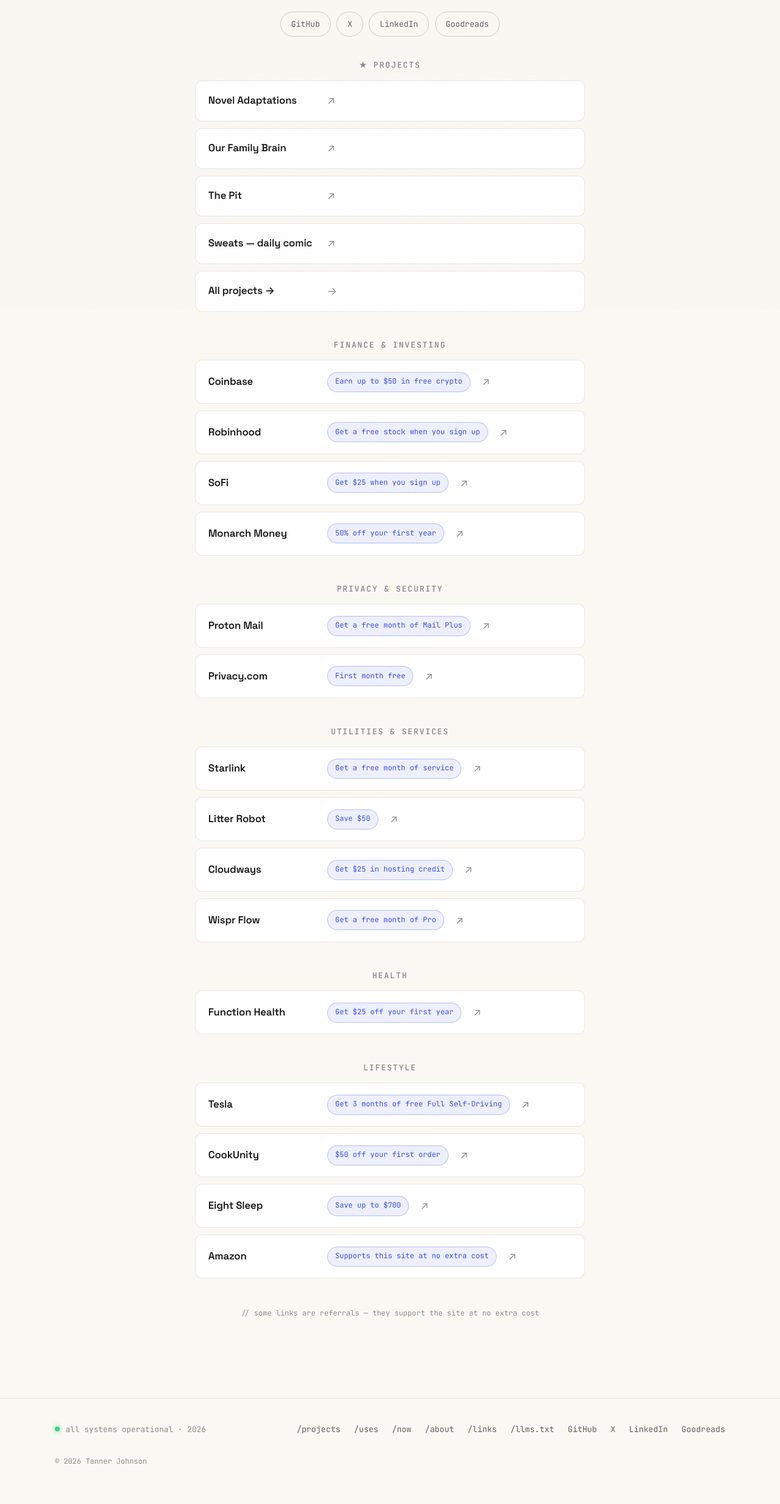
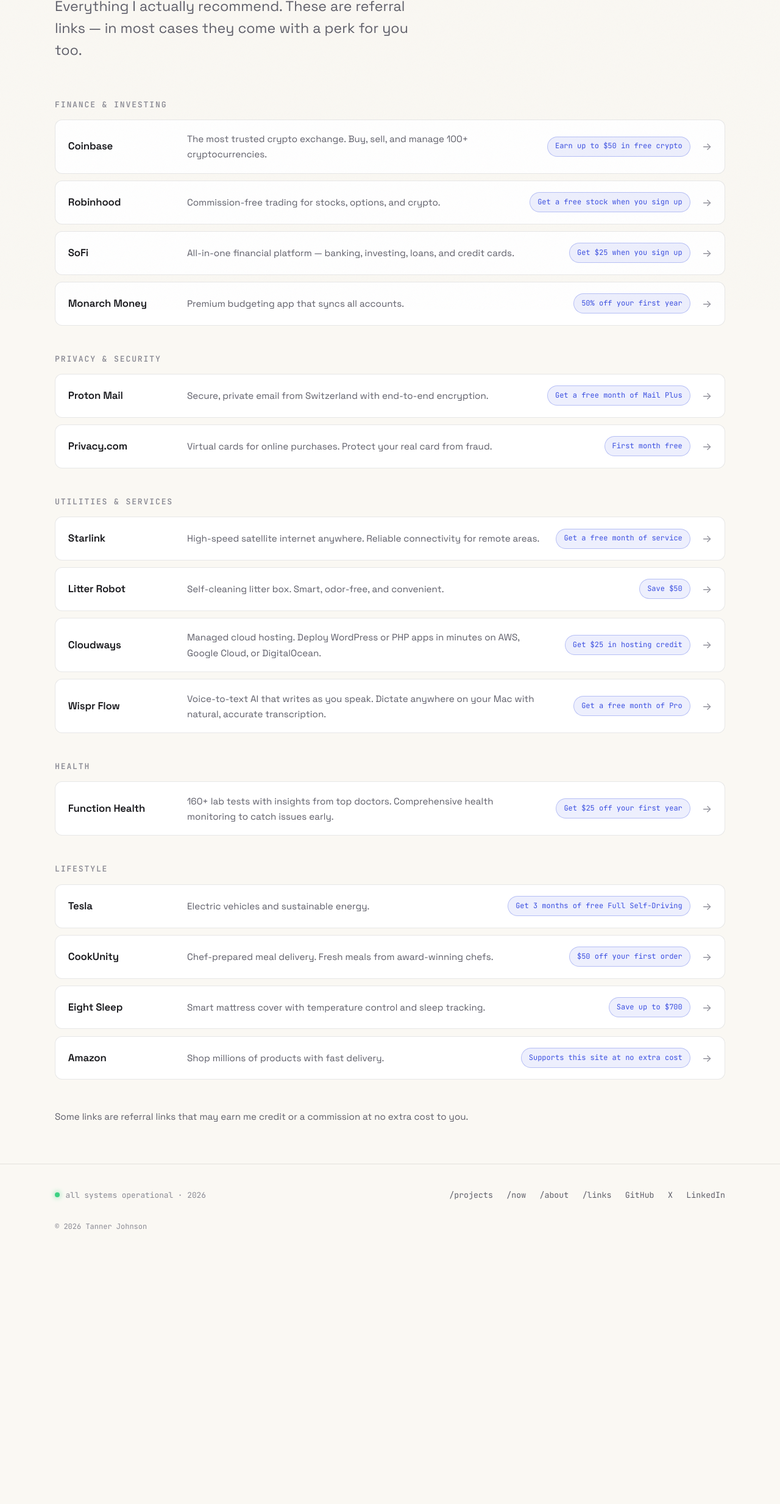
Before and after one commit to tannerwj/tannerwj.com, an Astro site: page /links in a window 1280 px wide. Shown: the part 292-2758 px from the top of the page at 61% size. After the commit the page ends 2374 px from the top, so only its background shows below. Built offline with nearby package versions, Linux system fonts and the light colour scheme; Astro itself is replaced by a stand-in of ours.

Commit message:
/links: remove projects/socials/header, full-width rows; delete /uses; footer drops llms.txt and Goodreads

```diff
--- a/src/components/Footer.astro
+++ b/src/components/Footer.astro
@@ -1,5 +1,7 @@
 ---
 import { socials } from "../data/links";
+
+const footerSocials = socials.filter((s) => s.name !== "Goodreads");
 ---
 
 <footer class="site-footer">
@@ -11,12 +13,10 @@
 
     <nav class="footer-links" aria-label="Footer">
       <a href="/projects">/projects</a>
-      <a href="/uses">/uses</a>
       <a href="/now">/now</a>
       <a href="/about">/about</a>
       <a href="/links">/links</a>
-      <a href="/llms.txt">/llms.txt</a>
-      {socials.map((s) => (
+      {footerSocials.map((s) => (
         <a href={s.url} target="_blank" rel="noopener">{s.name}</a>
       ))}
     </nav>
--- a/src/components/Terminal.astro
+++ b/src/components/Terminal.astro
@@ -36,7 +36,7 @@
 
     const responses = {
       help: [
-        "commands: whoami · projects · uses · now · theme · links · clear",
+        "commands: whoami · projects · now · theme · links · clear",
         "easter eggs: 0",
       ],
       whoami: ["tanner johnson — principal engineer.", "utah. ships weekly."],
@@ -44,7 +44,6 @@
         "flagships: noveladaptations.com · ourfamilybrain.com · pit.tannerwj.com · stars.tannerwj.com",
         "full index → /projects",
       ],
-      uses: ["no fixed stack — whatever tech fits the project.", "see /uses for what's in the mix."],
       now: ["building ai-native apps. running the pit. see /now for the rest."],
       links: ["friends? → /links has everything. you're welcome."],
       theme: ["theme toggled. you're welcome."],
--- a/src/data/links.ts
+++ b/src/data/links.ts
@@ -1,5 +1,5 @@
 /**
- * Referral / affiliate links for /uses and /links.
+ * Referral / affiliate links for /links.
  * To add a link: append to the right group. Keep the real referral URL —
  * friends use /links as a link-in-bio page, so every URL here must work.
  */
--- a/src/data/site.ts
+++ b/src/data/site.ts
@@ -12,7 +12,6 @@
 
 export const nav = [
   { href: "/projects", label: "Projects", key: "projects" },
-  { href: "/uses", label: "Uses", key: "uses" },
   { href: "/now", label: "Now", key: "now" },
   { href: "/about", label: "About", key: "about" },
   { href: "/links", label: "Links", key: "links" },
--- a/src/pages/index.astro
+++ b/src/pages/index.astro
@@ -79,11 +79,6 @@
         <span class="link-blurb">What I'm focused on lately — broad strokes, updated when it changes.</span>
         <span class="go" aria-hidden="true">→</span>
       </a>
-      <a class="link-row" href="/uses">
-        <span class="link-name">/uses</span>
-        <span class="link-blurb">The tools, services, and gear I actually use — plus referral links that get you a perk.</span>
-        <span class="go" aria-hidden="true">→</span>
-      </a>
       <a class="link-row" href="/about">
         <span class="link-name">/about</span>
         <span class="link-blurb">Short, human, specific. Who I am and how to reach me.</span>
--- a/src/pages/links.astro
+++ b/src/pages/links.astro
@@ -1,68 +1,42 @@
 ---
 import Base from "../layouts/Base.astro";
-import { linkGroups, socials } from "../data/links";
+import { linkGroups } from "../data/links";
 
-// Link-in-bio: the page friends get texted. Big tap targets, no clutter.
+// Link-in-bio: the page friends get texted. Big tap targets, full-width rows.
 ---
 
 <Base
-  title="Links — Tanner Johnson"
-  description="All of Tanner Johnson's links in one place — projects, socials, and referral links."
+  title="Links"
+  description="Tanner Johnson's link-in-bio — referral links and services he actually recommends, most with a perk for you too."
   path="/links"
 >
-  <div class="wrap" style="max-width: 720px">
-    <header class="page-head" style="text-align: center">
-      <p class="path reveal">~/links</p>
-      <h1 class="reveal" data-delay="1" style="font-size: clamp(2.2rem, 6vw, 3.4rem)">Tanner Johnson</h1>
-      <p class="mono reveal" data-delay="2" style="color: var(--muted); font-size: 0.9rem">
-        principal engineer
+  <div class="wrap">
+    <header class="page-head">
+      <span class="path">~/links</span>
+      <h1>Links</h1>
+      <p class="lede">
+        Everything I actually recommend. These are referral links — in most
+        cases they come with a perk for you too.
       </p>
-      <div class="reveal" data-delay="2" style="display:flex; gap:0.6rem; justify-content:center; margin-top:1.4rem; flex-wrap:wrap">
-        {socials.map((s) => (
-          <a class="filter" href={s.url} target="_blank" rel="noopener" style="text-decoration:none">{s.name}</a>
-        ))}
-      </div>
     </header>
 
-    <section class="link-group reveal" aria-label="Projects">
-      <h2 style="text-align:center">★ Projects</h2>
-      <a class="link-row" href="https://noveladaptations.com" target="_blank" rel="noopener">
-        <span class="link-name">Novel Adaptations</span>
-        <span class="go" aria-hidden="true">↗</span>
-      </a>
-      <a class="link-row" href="https://ourfamilybrain.com" target="_blank" rel="noopener">
-        <span class="link-name">Our Family Brain</span>
-        <span class="go" aria-hidden="true">↗</span>
-      </a>
-      <a class="link-row" href="https://pit.tannerwj.com" target="_blank" rel="noopener">
-        <span class="link-name">The Pit</span>
-        <span class="go" aria-hidden="true">↗</span>
-      </a>
-      <a class="link-row" href="https://sweats.lol" target="_blank" rel="noopener">
-        <span class="link-name">Sweats — daily comic</span>
-        <span class="go" aria-hidden="true">↗</span>
-      </a>
-      <a class="link-row" href="/projects">
-        <span class="link-name">All projects →</span>
-        <span class="go" aria-hidden="true">→</span>
-      </a>
-    </section>
-
     {linkGroups.map((group) => (
-      <section class="link-group reveal" aria-label={group.title}>
-        <h2 style="text-align:center">{group.title}</h2>
+      <section class="link-group" aria-label={group.title}>
+        <h2>{group.title}</h2>
         {group.items.map((item) => (
           <a class="link-row" href={item.url} target="_blank" rel="noopener sponsored">
             <span class="link-name">{item.name}</span>
+            <span class="link-blurb">{item.blurb}</span>
             {item.perk && <span class="perk">{item.perk}</span>}
-            <span class="go" aria-hidden="true">↗</span>
+            <span class="go" aria-hidden="true">&rarr;</span>
           </a>
         ))}
       </section>
     ))}
 
-    <p class="mono reveal" style="font-size:0.75rem; color:var(--faint); text-align:center; padding-bottom:4rem">
-      // some links are referrals — they support the site at no extra cost
+    <p class="muted">
+      Some links are referral links that may earn me credit or a commission at
+      no extra cost to you.
     </p>
   </div>
 </Base>
--- a/src/pages/llms.txt.ts
+++ b/src/pages/llms.txt.ts
@@ -34,7 +34,6 @@
     "- Home: https://tannerwj.com/",
     "- About: https://tannerwj.com/about",
     "- Now (current focus): https://tannerwj.com/now",
-    "- Uses (tools + services + referral perks): https://tannerwj.com/uses",
     "- Links (link-in-bio): https://tannerwj.com/links",
     "",
     "## Projects",
--- a/src/styles/global.css
+++ b/src/styles/global.css
@@ -114,6 +114,8 @@
   color: var(--muted);
   max-width: 42ch;
 }
+
+.muted { color: var(--muted); font-size: 0.95rem; }
 
 /* ---------- header ---------- */
 
@@ -484,7 +486,7 @@
   min-width: 0;
 }
 
-/* ---------- link rows (/uses, /links) ---------- */
+/* ---------- link rows ---------- */
 
 .link-group { margin-bottom: 3rem; }
 .link-group > h2 {
```
Also changed, not shown: src/pages/uses.astro (deleted, +0 -49 lines).
